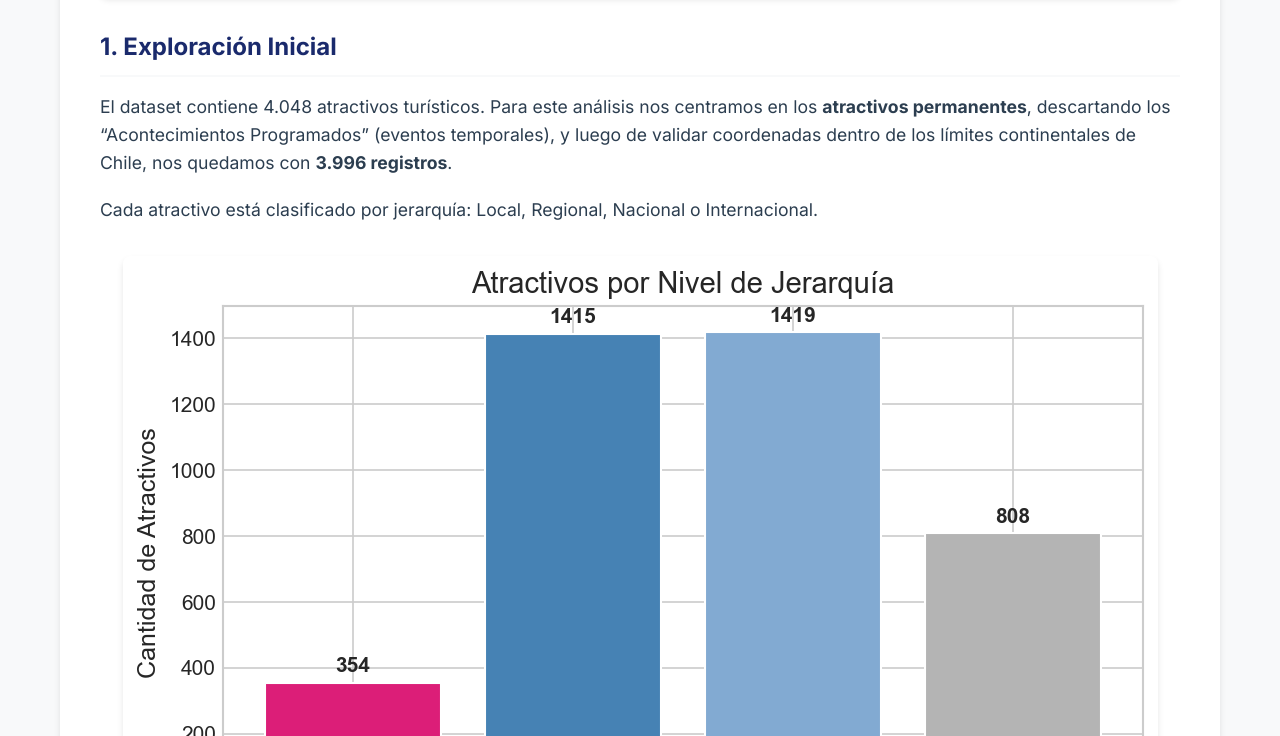
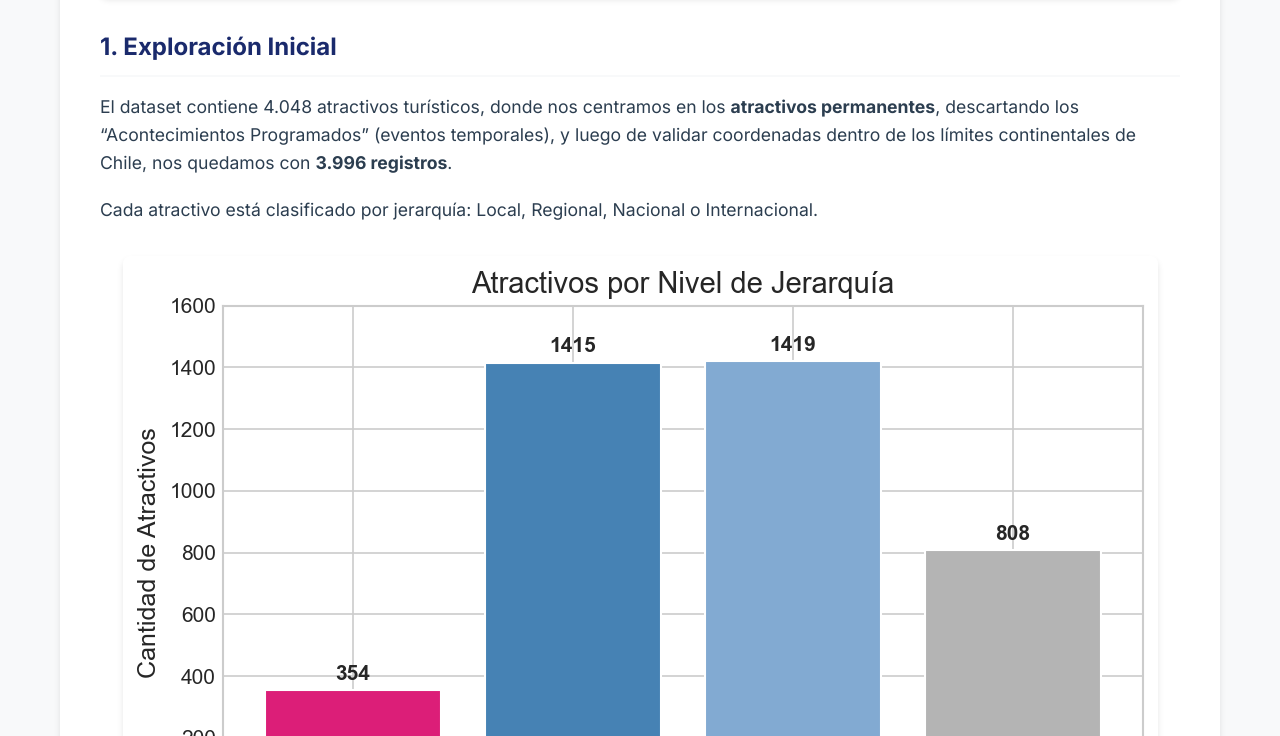
Before and after one commit to manuelsancristobal/manuelsancristobal.github.io, a Jekyll site: the page built from _projects/cluster-turismo.md, in a window 1280 px wide and 900 px high, scrolled down 1687 px, cut to the strip 164-900 px from the top of the window. Built offline with Jekyll 4.4.1, drawn with Linux system fonts in a browser that asks for light colours.

Commit message:
Refactorización

```diff
--- a/_projects/cluster-turismo.md
+++ b/_projects/cluster-turismo.md
@@ -38,7 +38,7 @@ El mapa a continuación muestra los 3.996 atractivos coloreados por jerarquía.
 
 ## 1. Exploración Inicial
 
-El dataset contiene 4.048 atractivos turísticos. Para este análisis nos centramos en los **atractivos permanentes**, descartando los "Acontecimientos Programados" (eventos temporales), y luego de validar coordenadas dentro de los límites continentales de Chile, nos quedamos con **3.996 registros**.
+El dataset contiene 4.048 atractivos turísticos, donde nos centramos en los **atractivos permanentes**, descartando los "Acontecimientos Programados" (eventos temporales), y luego de validar coordenadas dentro de los límites continentales de Chile, nos quedamos con **3.996 registros**.
 
 Cada atractivo está clasificado por jerarquía: Local, Regional, Nacional o Internacional.
 
```
Also changed, not shown: proyectos/cluster-turismo/assets/img/jerarquias.png.
